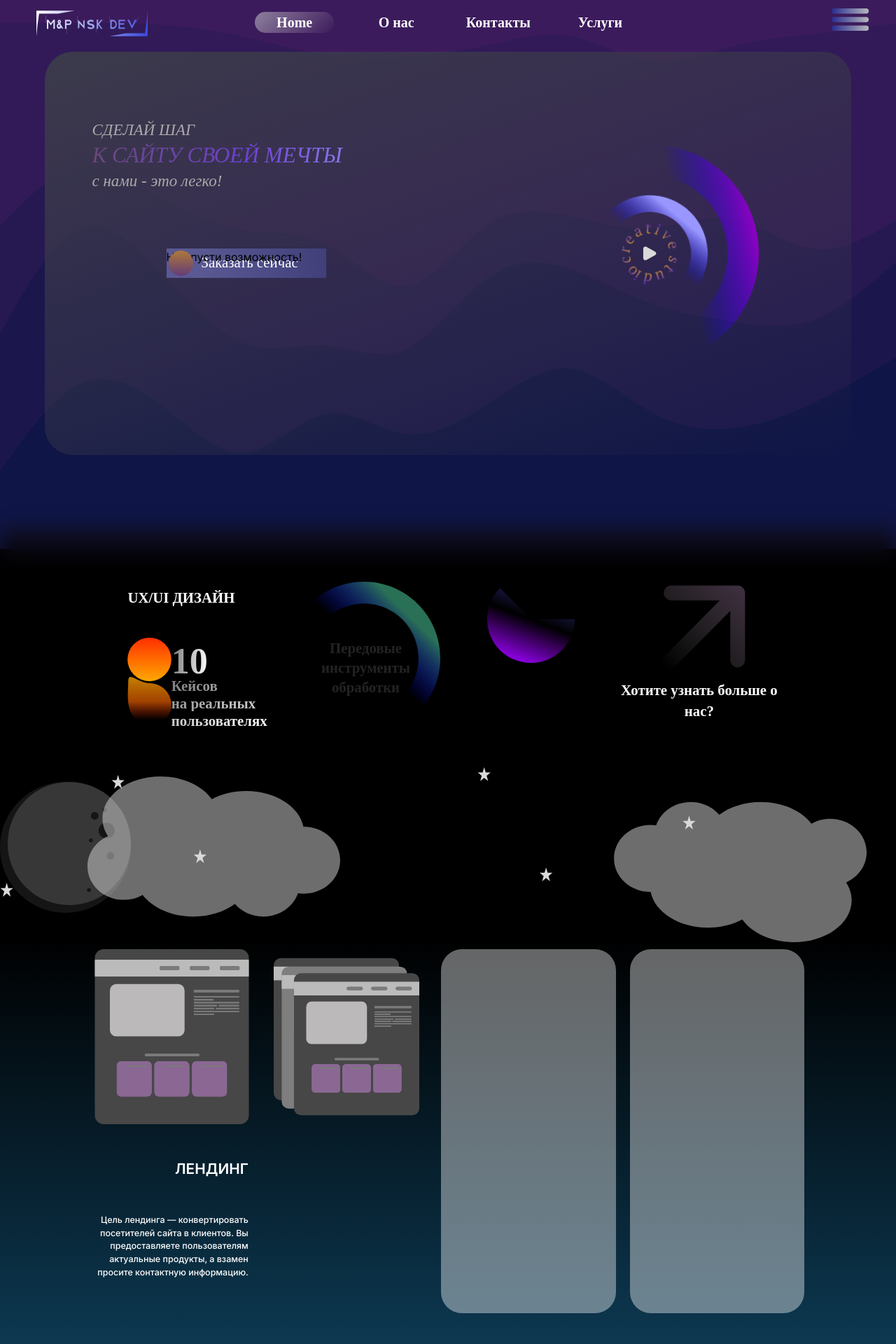
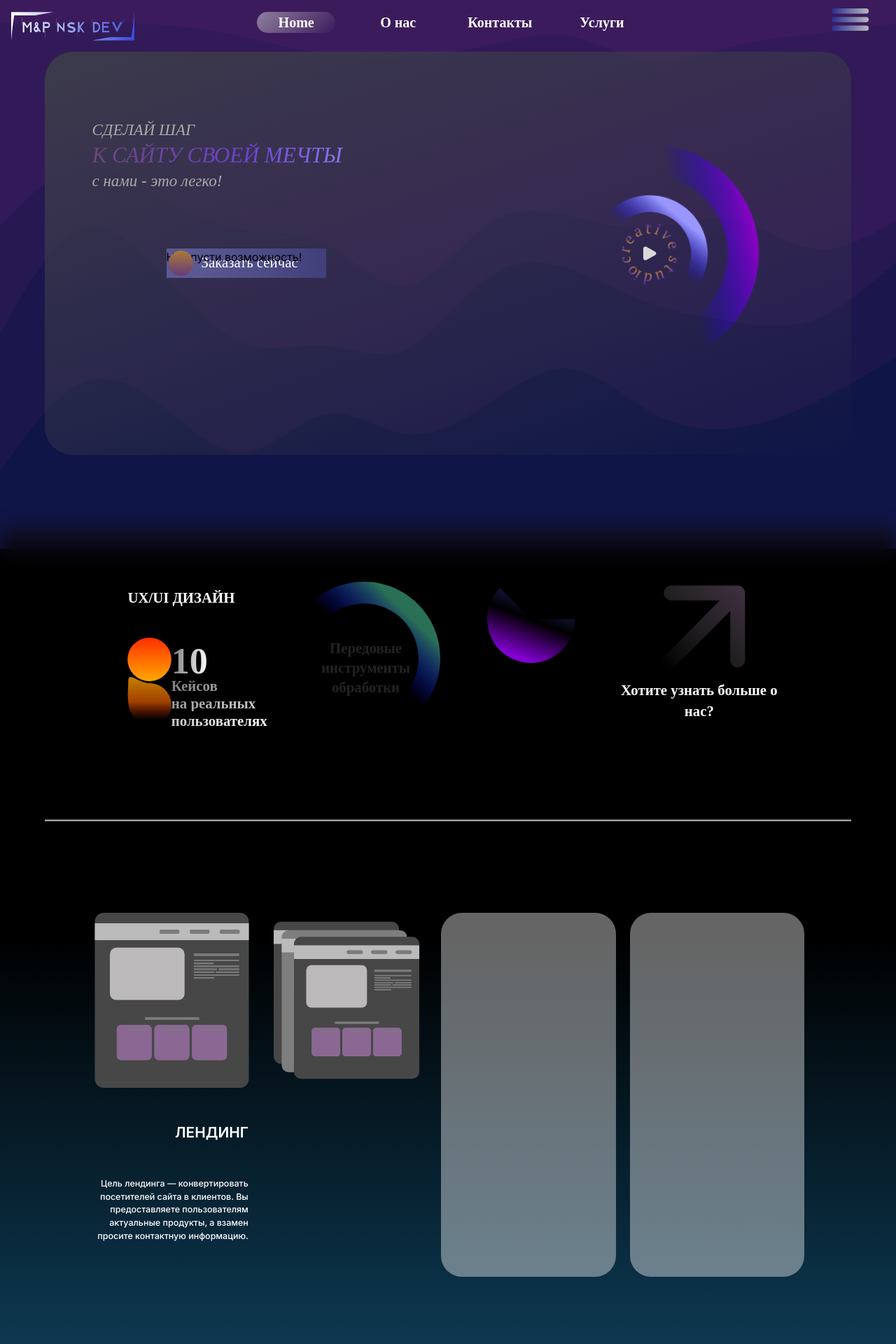
Before and after one commit to PavelMosolov79/new-site-company, a Next.js app: page / in a window 1280 px wide. Shown: the top 1920 px of the page at 70% size. Built offline with nearby package versions, Linux system fonts and the light colour scheme.

Commit message:
Create logo and delete moon

```diff
--- a/src/mainPage/MainPage/aboutSection/AboutSection.jsx
+++ b/src/mainPage/MainPage/aboutSection/AboutSection.jsx
@@ -14,15 +14,15 @@ const AboutSection = ({ func }) => {
     <div className="about">
       {/* <div className="about__container-rectangle__after"></div> */}
       {/* <div className="about__container-rectangle__before"></div> */}
-      <div className="about__star">
-        <img src="./star.svg"/>
-      </div>
-      <div className="about__cloud">
-        <img src="./clouds.svg"/>
-      </div>
-      <div className="about__moon">
-        <img src="./moon.svg"/>
-      </div>
+      {/* <div className="about__star"> */}
+        {/* <img src="./star.svg"/> */}
+      {/* </div> */}
+      {/* <div className="about__cloud"> */}
+        {/* <img src="./clouds.svg"/> */}
+      {/* </div> */}
+      {/* <div className="about__moon"> */}
+        {/* <img src="./moon.svg"/> */}
+      {/* </div> */}
       <div className="about__rectangle">
         <div className="about__rectangle-one">
           <img src="./lendind.svg"/>
--- a/src/mainPage/MainPage/aboutSection/AboutSectionDesctop.css
+++ b/src/mainPage/MainPage/aboutSection/AboutSectionDesctop.css
@@ -52,14 +52,14 @@
         /* margin-right: 100px; */
         /* position: absolute; */
         z-index: 1;
-        position: relative;
+        /* position: relative; */
         margin-top: calc(var(--index) * 1);
         animation: RotationOneMoon 15s infinite linear;
     }
 
     .about__moon img{
-        width: calc(var(--index) * 9);
-        height: calc(var(--index) * 9);
+        width: calc(var(--index) * 12);
+        height: calc(var(--index) * 12);
     }
 
     .about__star{
@@ -86,11 +86,12 @@
 
     .about__sun{
         z-index: 1;
-        margin-top: calc(var(--index) * 45);
+        margin-top: calc(var(--index) * 35);
         animation: RotationTwoSun 15s infinite linear;
     }
 
     .about__sun img{
+        opacity: 0.7;
         width: calc(var(--index) * 9);
         height: calc(var(--index) * 9);
     }
@@ -100,7 +101,8 @@
         justify-content: center;
         align-items: center;
         width: 100%;
-        height: calc(var(--index) * 30);
+        height: calc(var(--index) * 25);
+        margin-top: calc(var(--index) * 10);
         /* background-color: aliceblue; */
     }
 
--- a/src/mainPage/MainPage/blocksSection/BlocksSectionDesctop.css
+++ b/src/mainPage/MainPage/blocksSection/BlocksSectionDesctop.css
@@ -289,4 +289,15 @@
         height: calc(var(--index) * 15);
         animation: RotationTwo 5s infinite linear;
     }
+
+    .blocks::before{
+        background-color: #FFFFFF;
+        content: " ";
+        background: linear-gradient(#ffffff 0%, rgb(0, 0, 0) 100%);
+        width: 90%;
+        height: 3px;
+        bottom: calc(var(--index) * -18);
+        /* filter: blur(13px); */
+        position: absolute;
+    }
 }
--- a/src/mainPage/MainPage/mainSection/MainSectionDesctop.css
+++ b/src/mainPage/MainPage/mainSection/MainSectionDesctop.css
@@ -53,19 +53,21 @@
     }
 
     .main__header-layout__logo{
-        padding: 6px;
-        margin-left: 20px;
+        padding: 10px;
+        /* margin-left: 20px; */
 
-        width: 220px;
-        height: 10vh;
+        width: 250px;
+        height: 50;
     }
 
     .main__header-layout__logo img{
+        transition: 3s;
         height: 55px;
-        width: 200px;
+        width: 250px;
     }
 
     .main__header-layout__logo img:hover {
+        transition: 3s;
         -webkit-transform: rotateZ(10deg);
         -ms-transform: rotateZ(10deg);
         transform: rotateZ(10deg);
```
